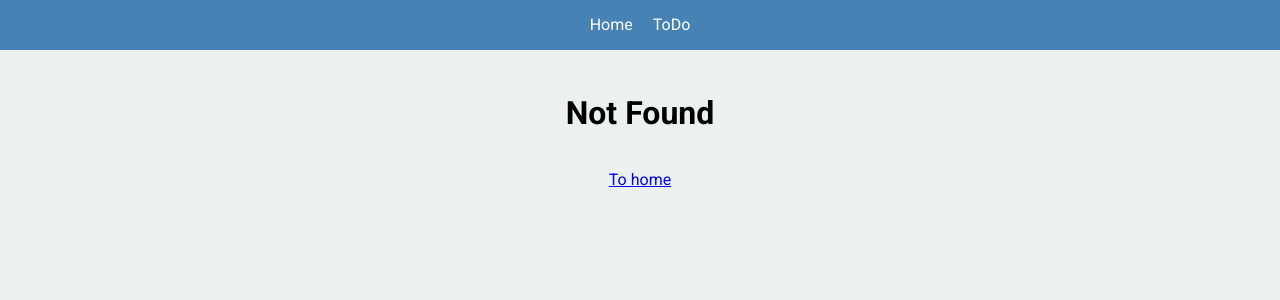
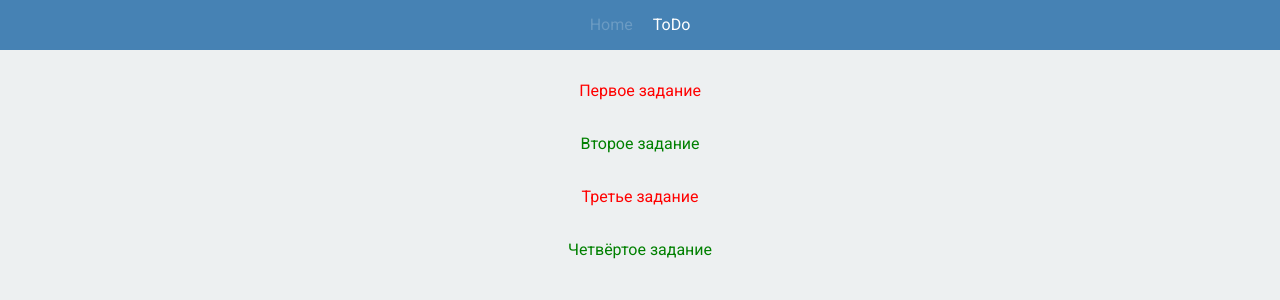
Before and after one commit to vetarara/to-do-list-react, a React (Create React App) app: page /app/ in a window 1280 px wide. Before the commit this address had no page. Shown: the top 300 px of the page. Built offline with nearby package versions, Linux system fonts and the light colour scheme.

Commit message:
новый синтаксис роутинга + задачи открываются в новом окне + basename /app

```diff
--- a/src/components/ListItem/ListItem.tsx
+++ b/src/components/ListItem/ListItem.tsx
@@ -5,7 +5,9 @@
     return (
         <a
             className={`${classes.link} ${todo.isDone ? classes.done : classes.notDone } `}
-            href={`/list/${todo.id}`}
+            target="_blank"
+            rel="noreferrer"
+            href={`/app/list/${todo.id}`}
         >{todo.text}</a>
     )
 }
--- a/src/index.tsx
+++ b/src/index.tsx
@@ -5,12 +5,12 @@
 import './assets/scss/normalize.scss';
 import './assets/scss/style.scss';
 import { ToDoListPage } from './pages/ToDoListPage';
-import { BrowserRouter, Routes, Route } from 'react-router-dom';
+import { createBrowserRouter, RouterProvider } from 'react-router-dom';
 import { HomePage } from './pages/HomePage';
-import { Header } from './components/Header/Header';
 import { ToDo } from './models/todo-item';
 import { NotFound } from './pages/404';
 import { ItemDescription } from './pages/ItemDescription';
+import { Layout } from './layouts/Layout';
 
 // массив с тестовыми данными
 const todos: ToDo[] = [
@@ -36,6 +36,32 @@
   }
 ]
 
+const router = createBrowserRouter([
+  {
+    path: '/',
+    element: <Layout />,
+    errorElement: <NotFound />,
+    children: [
+      {
+        path: '/',
+        element: <HomePage todos={todos} />
+      },
+      {
+        path: '/todo',
+        element: <ToDoListPage />
+      },
+      {
+        path: '/list/:id',
+        element: <ItemDescription todos={todos} />
+      }
+    ]
+  },
+  {
+    path: '*',
+    element: <NotFound />
+  }
+], { basename: '/app/' })
+
 const root = ReactDOM.createRoot(
   document.getElementById('root') as HTMLElement
 );
@@ -43,14 +69,6 @@
   // компоненты - функции, которые возвращают вместо себя блок вёрстки
   // React.StrictMode реализует стиль разработки в строгом режиме
   <React.StrictMode>
-    <BrowserRouter>
-      <Header />
-      <Routes>
-        <Route path='/' element={<HomePage todos={todos}/>}></Route>
-        <Route path='/list/:id' element={<ItemDescription todos={todos}/>}></Route>
-        <Route path='/todo' element={<ToDoListPage />}></Route>
-        <Route path='*' element={<NotFound />}></Route>
-      </Routes>
-    </BrowserRouter>
+    <RouterProvider router={router} />
   </React.StrictMode>
 );
--- /dev/null
+++ b/src/layouts/Layout.tsx
@@ -0,0 +1,12 @@
+import { Outlet } from "react-router-dom"
+import { Header } from "../components/Header/Header"
+
+export const Layout = () => {
+    return (
+        <>
+            <Header />
+            {/* Outlet = место, куда будут рендериться компоненты страниц */}
+            <Outlet />
+        </>
+    )
+}
```
